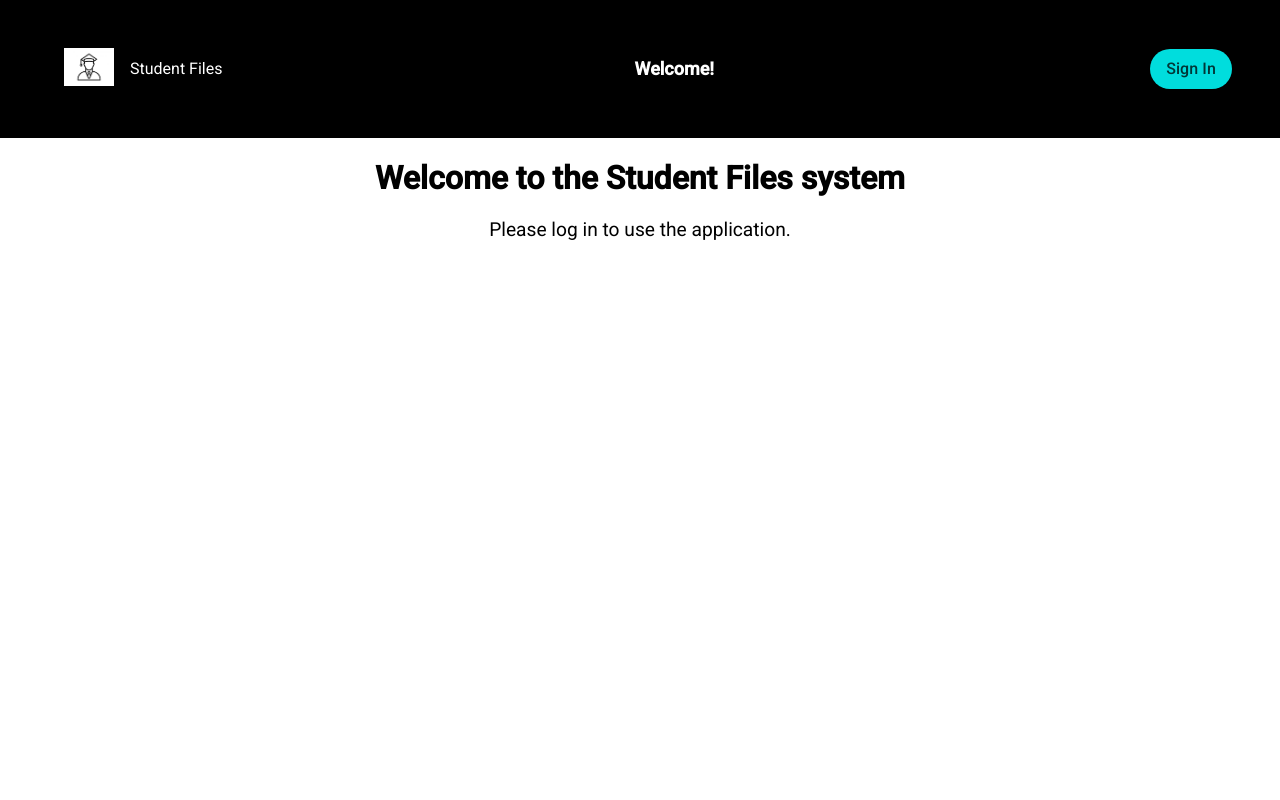
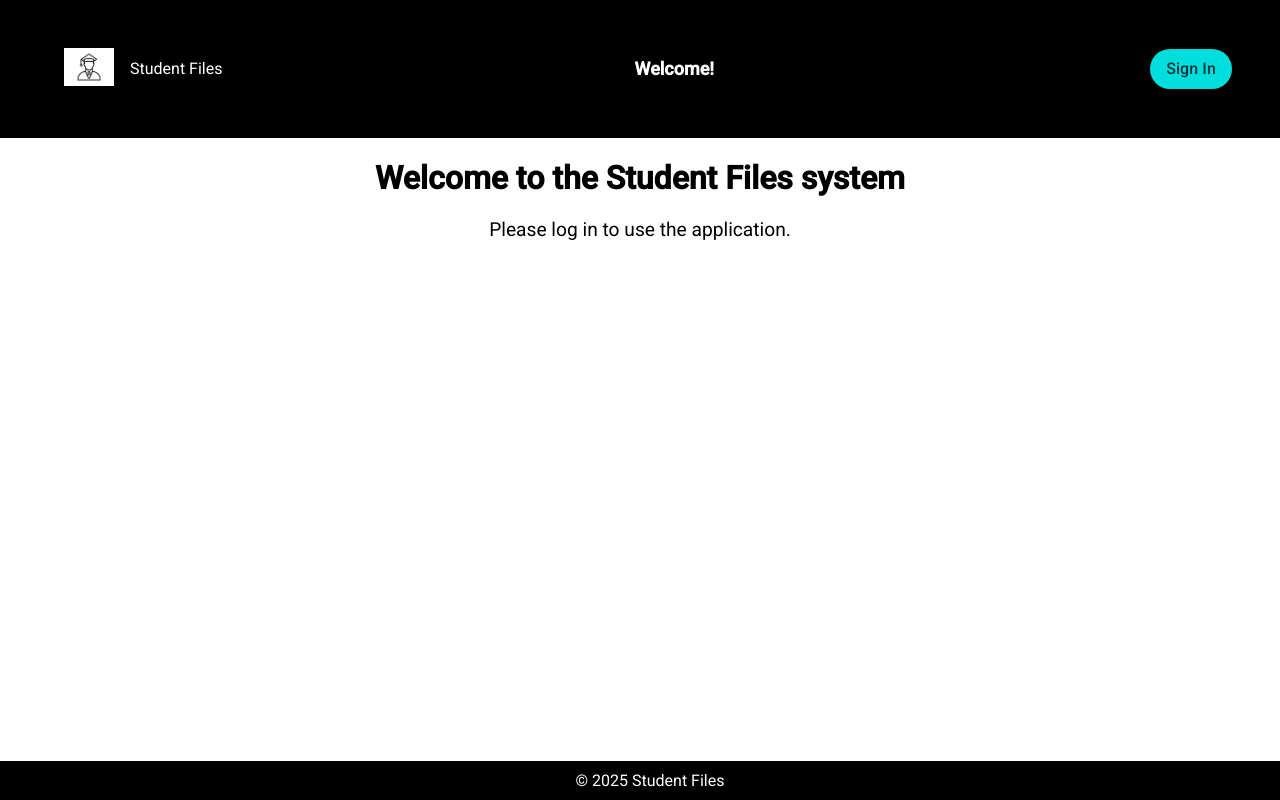
Before and after one commit to TopukovAndrej/Final-Project-Student-Files, an Angular app in the folder student-files/: page / in a window 1280 px wide. Built offline with nearby package versions, Linux system fonts and the light colour scheme.

Commit message:
UI: Introduced footer component (#15)

```diff
--- a/student-files/src/app/app.component.html
+++ b/student-files/src/app/app.component.html
@@ -1,2 +1,3 @@
 <app-navbar />
 <router-outlet />
+<app-footer />
--- a/student-files/src/app/app.component.ts
+++ b/student-files/src/app/app.component.ts
@@ -1,10 +1,10 @@
 import { Component } from '@angular/core';
 import { RouterOutlet } from '@angular/router';
-import { NavbarComponent } from './shared';
+import { FooterComponent, NavbarComponent } from './shared';
 
 @Component({
   selector: 'app-root',
-  imports: [RouterOutlet, NavbarComponent],
+  imports: [RouterOutlet, NavbarComponent, FooterComponent],
   templateUrl: './app.component.html',
   styleUrl: './app.component.scss',
 })
--- /dev/null
+++ b/student-files/src/app/shared/components/footer/footer.component.html
@@ -0,0 +1 @@
+<footer class="footer">© 2025 Student Files</footer>
--- /dev/null
+++ b/student-files/src/app/shared/components/footer/footer.component.scss
@@ -0,0 +1,9 @@
+.footer {
+  text-align: center;
+  padding: 10px;
+  background: #000000;
+  position: fixed;
+  bottom: 0;
+  width: 100%;
+  color: #ffffff;
+}
--- a/student-files/src/app/shared/index.ts
+++ b/student-files/src/app/shared/index.ts
@@ -1,3 +1,4 @@
 export * from './contracts/models/user-role.model';
 export * from './pipes/user-role/user-role.pipe';
 export * from './components/navbar/navbar.component';
+export * from './components/footer/footer.component';
```
Also changed, not shown: student-files/src/app/shared/components/footer/footer.component.ts (added, +11 -0 lines), 1 other file (tests, documents, lock files or other folders).
